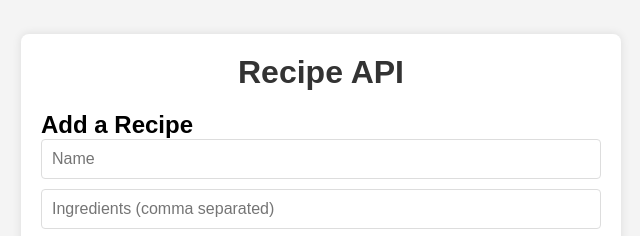
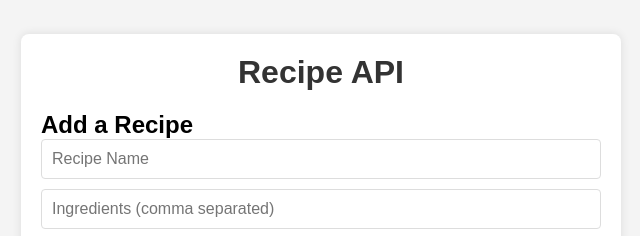
Before and after one commit to adeeb07/318-api, a plain HTML site: page index.html in a window 1280 px wide. Shown: the part 201-437 px from the top of the page, 319-959 px from the left. Drawn offline with Linux system fonts and the light colour scheme; files that its build step writes are made by us from their sources; no server answers; files whose address does not match are found by name.

Commit message:
Update index.html

```diff
--- a/index.html
+++ b/index.html
@@ -1,3 +1,4 @@
+
 <!DOCTYPE html>
 <html lang="en">
 <head>
@@ -16,7 +17,7 @@
             <section class="add-recipe">
                 <h2>Add a Recipe</h2>
                 <form id="recipe-form">
-                    <input type="text" id="name" placeholder="Name" required>
+                    <input type="text" id="name" placeholder="Recipe Name" required>
                     <input type="text" id="ingredients" placeholder="Ingredients (comma separated)" required>
                     <button type="submit">Add Recipe</button>
                 </form>
```
